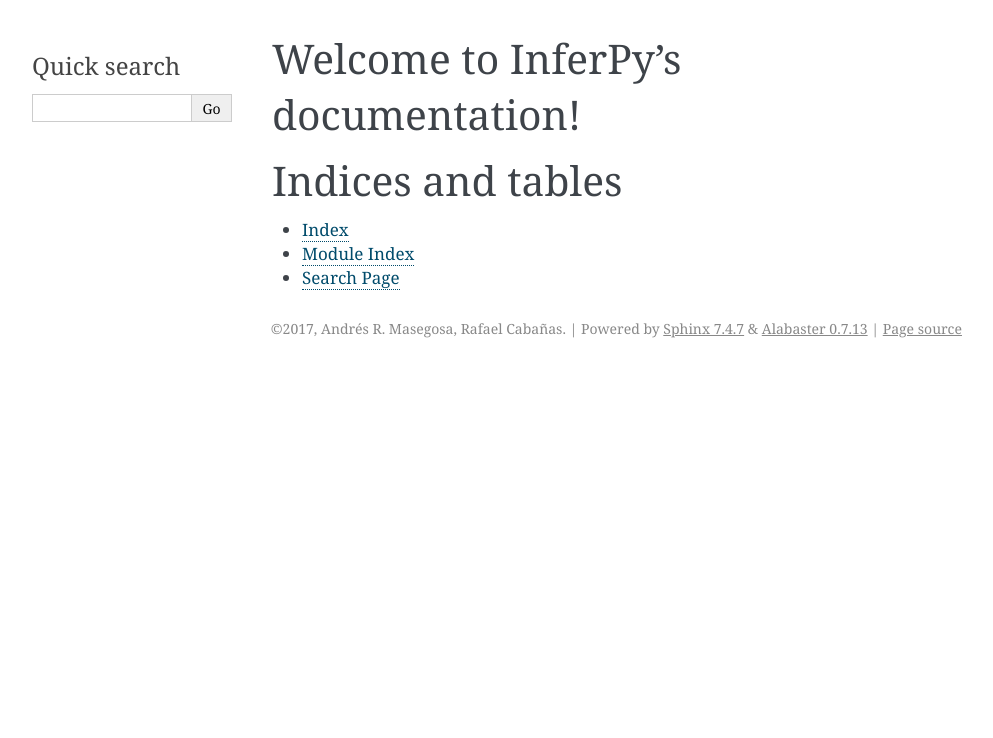
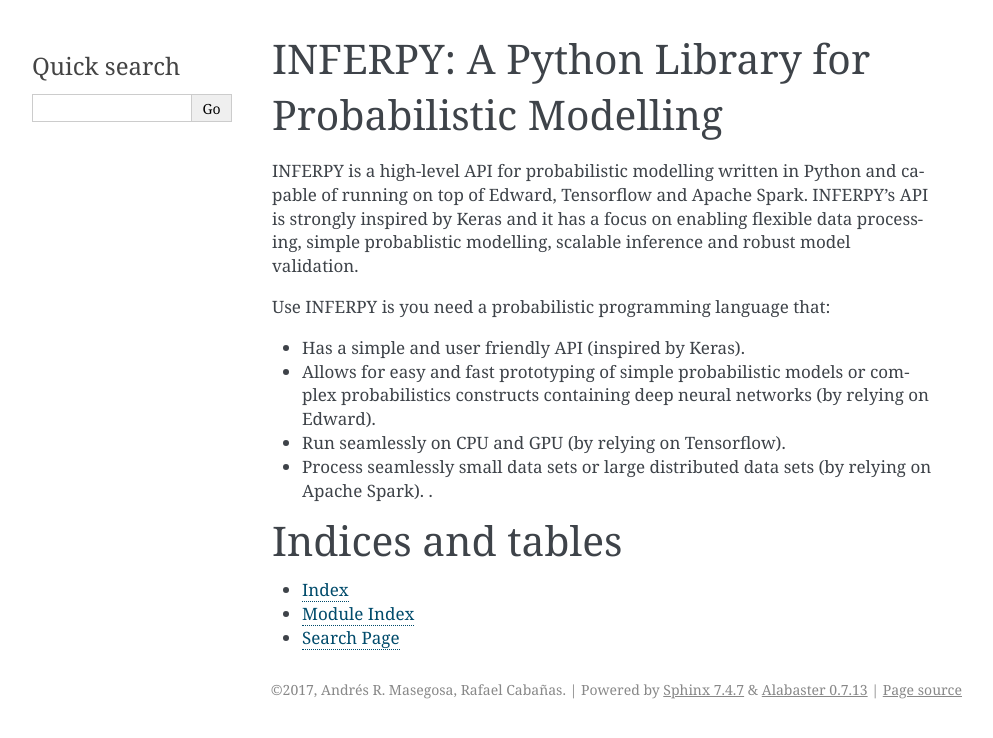
Before and after one commit to PGM-Lab/InferPy, a Sphinx documentation site: the page built from docs/index.rst, in a window 1280 px wide. Shown: the top 738 px of the page, without its empty margins (148-1141 px from the left). Built offline with Sphinx 7.4.7, drawn with Linux system fonts in a browser that asks for light colours.

Commit message:
description

```diff
--- a/docs/index.rst
+++ b/docs/index.rst
@@ -3,8 +3,18 @@
    You can adapt this file completely to your liking, but it should at least
    contain the root `toctree` directive.
 
-Welcome to InferPy's documentation!
-====================================
+INFERPY: A Python Library for Probabilistic Modelling
+=====================================================
+
+INFERPY is a high-level API for probabilistic modelling written in Python and capable of running on top of Edward, Tensorflow and Apache Spark. INFERPY's API is strongly inspired by Keras and it has a focus on enabling flexible data processing, simple probablistic modelling, scalable inference and robust model validation.
+
+Use INFERPY is you need a probabilistic programming language that:
+
+* Has a simple and user friendly API (inspired by Keras).
+* Allows for easy and fast prototyping of simple probabilistic models or complex probabilistics constructs containing deep neural networks (by relying on Edward).
+* Run seamlessly on CPU and GPU (by relying on Tensorflow).
+* Process seamlessly small data sets or large distributed data sets (by relying on Apache Spark). .
+
 
 .. toctree::
 	:maxdepth: 2
```
